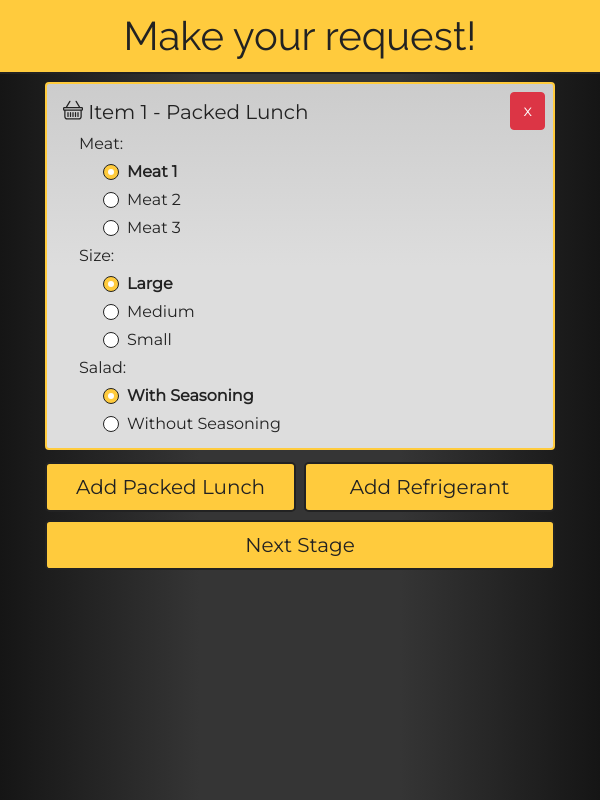
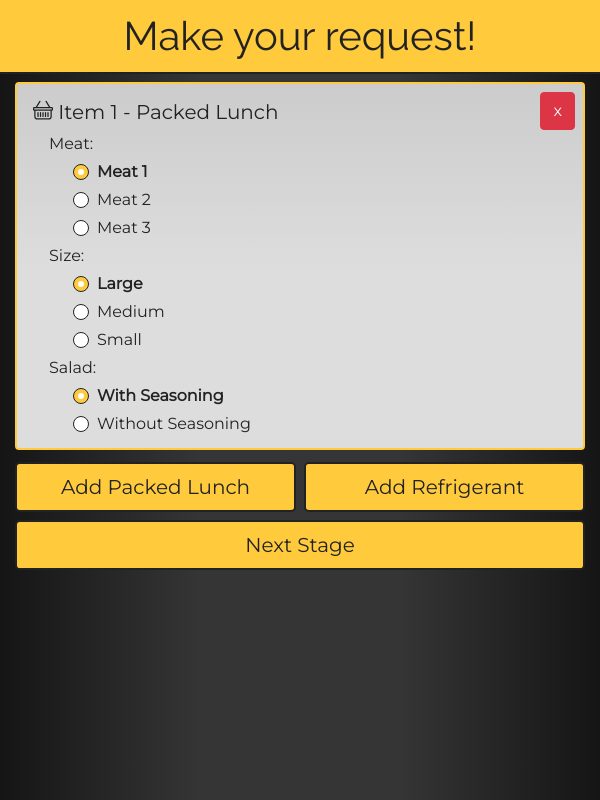
Before and after one commit to GustavoKlinfuss/Lunch-X__WebApp, a Vue app: page / in a window 600 px wide. Built offline with nearby package versions, Linux system fonts and the light colour scheme; what vue-the-mask would draw is missing.

Commit message:
changes in width of items of request

```diff
--- a/src/app/OrderMaker.vue
+++ b/src/app/OrderMaker.vue
@@ -115,6 +115,10 @@ body {
   padding: 12px 0px;
 }
 
+.container {
+  max-width: 800px !important;
+}
+
 @media only screen and (max-device-width : 382px) {
   h1 {
     font-size: 2rem !important;
--- a/src/components/BaseCard.vue
+++ b/src/components/BaseCard.vue
@@ -42,19 +42,6 @@ export default {
   background: linear-gradient(#cccccc, #dddddd, #dddddd);
   border: solid 2px $primary;
   padding: 8px;
-}
-
-
-@media only screen and (max-device-width : 600px) {
-  .card {
-    width: 100%;
-  }
-}
-
-
-@media only screen and (min-device-width : 600px) {
-  .card {
-    width: 600px;
-  }
+  width: 100%
 }
 </style>
```
